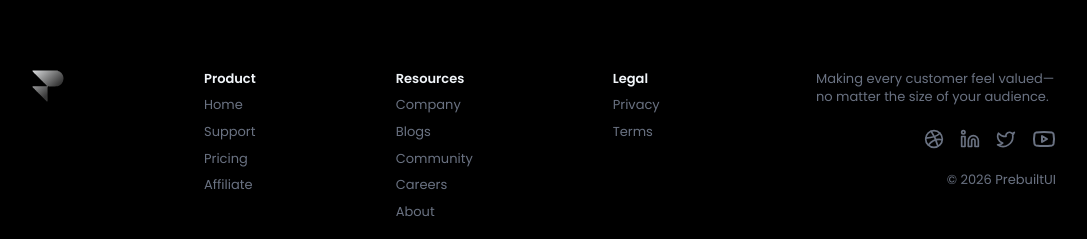
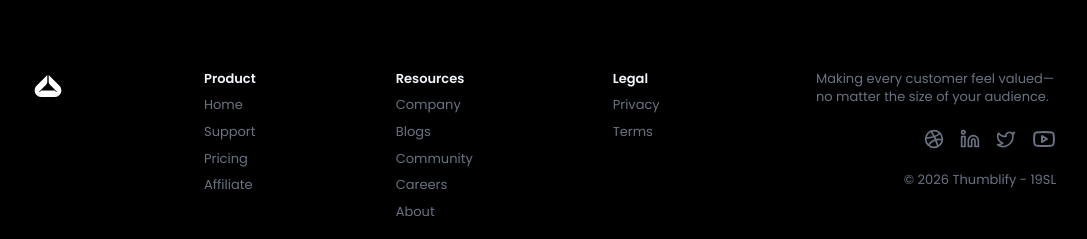
Before and after one commit to mvdevelop/ai-thumbnail-generator, a React (Vite) app in the folder reactjs/: page / in a window 1280 px wide. Shown: the part 5145-5384 px from the top of the page, without its empty margins (96-1183 px from the left). Built offline with nearby package versions, Linux system fonts and the light colour scheme.

Commit message:
feat: working on footer

```diff
--- a/reactjs/src/components/Footer.tsx
+++ b/reactjs/src/components/Footer.tsx
@@ -14,9 +14,9 @@
                 viewport={{ once: true }}
                 transition={{ type: "spring", stiffness: 280, damping: 70, mass: 1 }}
             >
-                <a href="https://prebuiltui.com?utm_source=pixels">
-                    <img className="size-8 aspect-square" src="/assets/footer-logo.svg" alt="footer logo" width={32} height={32} />
-                </a>
+                <Link to="/">
+                    <img className="size-8 aspect-square" src="/assets/favicon.svg" alt="footer logo" width={32} height={32} />
+                </Link>
                 {footerData.map((section, index) => (
                     <div key={index}>
                         <p className="text-slate-100 font-semibold">{section.title}</p>
@@ -53,7 +53,7 @@
                         <YoutubeIcon className="size-6 hover:text-pink-500" />
                     </a>
                 </div>
-                <p className="mt-3 text-center">&copy; {new Date().getFullYear()} <a href="https://prebuiltui.com?utm_source=pixels">PrebuiltUI</a></p>
+                <p className="mt-3 text-center">&copy; {new Date().getFullYear()} <a href="https://prebuiltui.com?utm_source=pixels">Thumblify - 19SL</a></p>
             </motion.div>
         </footer>
     );
```
Also changed, not shown: reactjs/public/assets/favicon.svg (renamed from reactjs/src/assets/favicon.svg).
